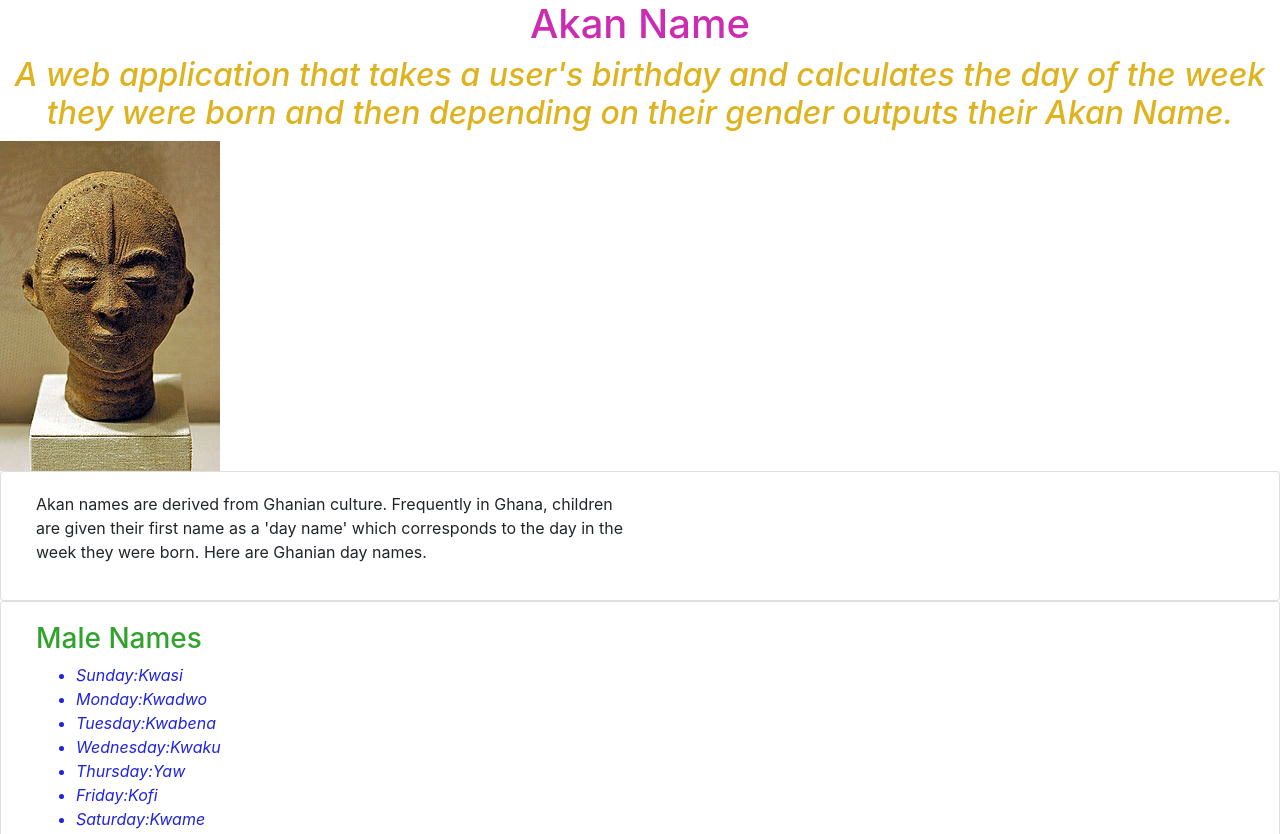
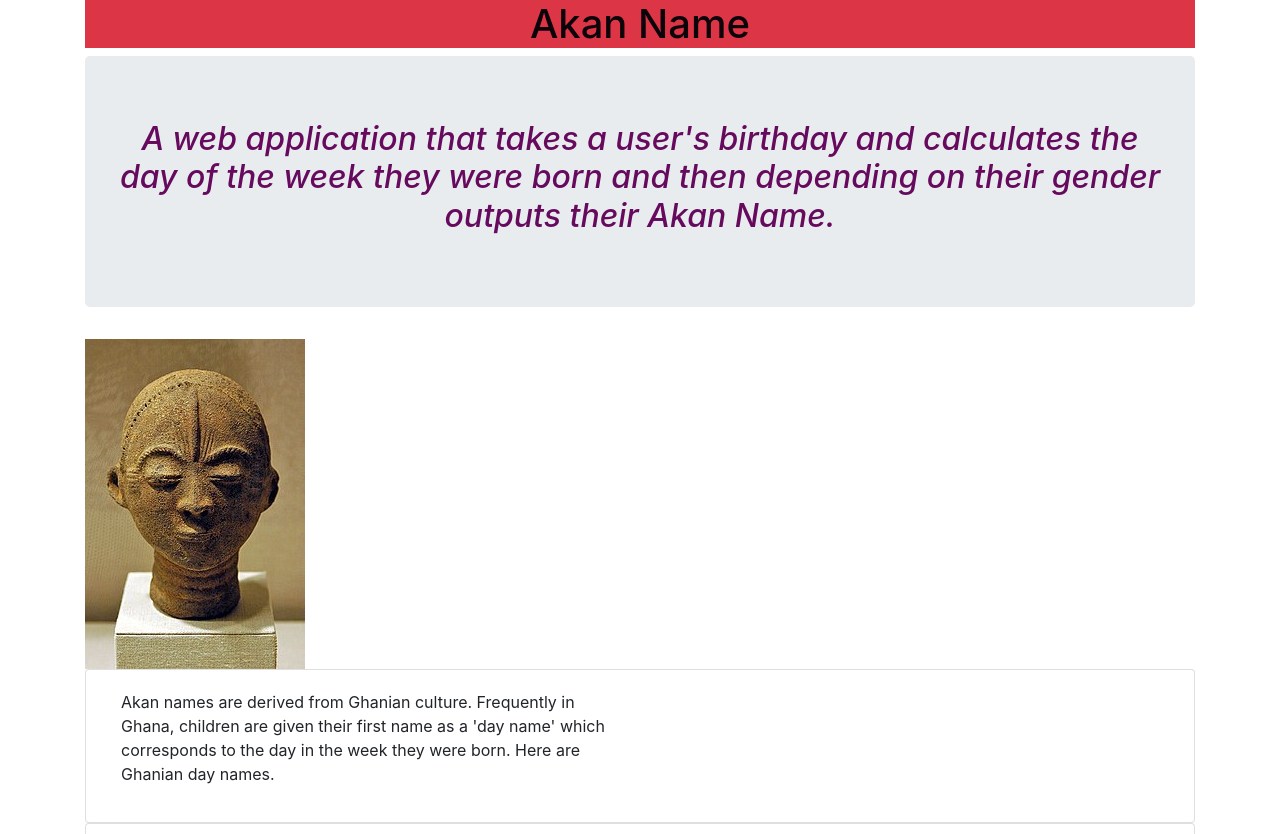
Before and after one commit to joankamere/project-two, a plain HTML site: page index.html in a window 1280 px wide. Shown: the top 834 px of the page. Drawn offline with Linux system fonts and the light colour scheme.

Commit message:
make changes to css

```diff
--- a/css/style.css
+++ b/css/style.css
@@ -1,9 +1,9 @@
 h1 {
-    color: rgb(204, 44, 177);
+    color: rgb(12, 2, 10);
     text-align: center;
   }
   h2 {
-    color: rgb(223, 178, 32);
+    color: rgb(102, 10, 94);
     font-style: italic;
     text-align: center;
   }
--- a/index.html
+++ b/index.html
@@ -11,9 +11,12 @@
 </head>
 
 <body>
-  <h1>Akan Name</h1>
+  <div class="container">
+    <h1 class="bg-danger">Akan Name</h1>
+    <div class="jumbotron">
       <h2>A web application that takes a user's birthday and calculates the day of the week they were born and then
         depending on their gender outputs their Akan Name. </h2>
+    </div>
     <img src="image/akan-people.jpg" alt="Akan symbolism">
     <div class="card">
       <div class="card-body">
@@ -58,7 +61,7 @@
     </div>
     <div class="card">
       <div class="card-body">
-      <div class="col-md-6">
+        <div class="text-center">
           <h4>Your Akan Name</h4>
           <p>Day: <input TYPE="text" NAME="day"> </p>
           <p>Month: <input TYPE="text" NAME="month"> </p>
@@ -77,6 +80,7 @@
         </div>
       </div>
     </div>
+  </div>
 </body>
 
 </html>
```
Lines whose indentation alone changed are shown as unchanged.
